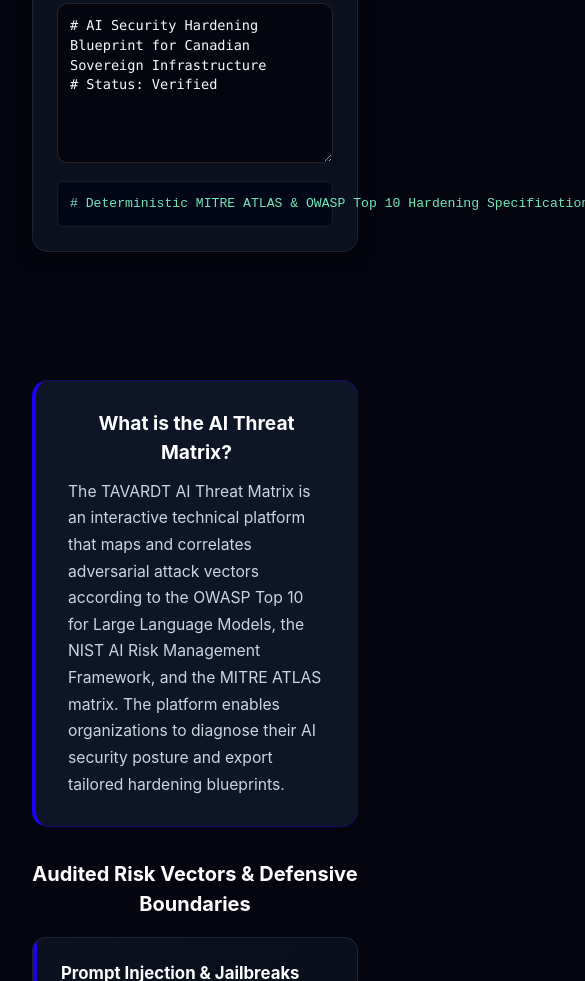
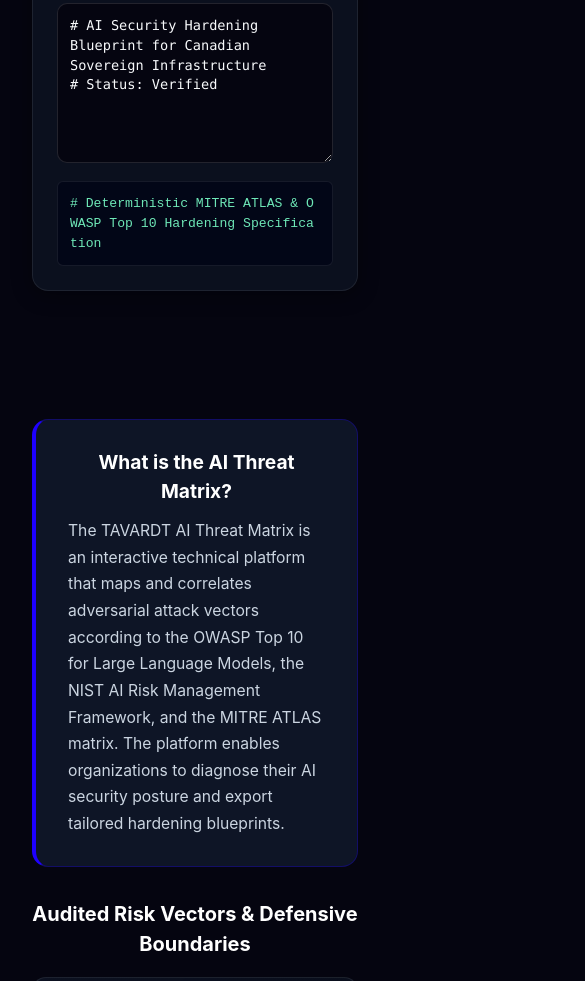
Before and after one commit to TAVARDT-Canada/ai-threat-matrix-ca, a plain HTML site: page index.html in a window 390 px wide. Shown: the part 3491-4472 px from the top of the page, 585 px wide, since content can reach past the window. Drawn offline with Linux system fonts and the light colour scheme.

Commit message:
fix: ensure mobile responsive layout without horizontal overflow

```diff
--- a/index.html
+++ b/index.html
@@ -151,6 +151,7 @@
 <style>
 
     * { box-sizing: border-box; margin: 0; padding: 0; }
+    html, body { overflow-x: hidden; max-width: 100vw; }
     body {
       font-family: -apple-system, BlinkMacSystemFont, "Segoe UI", Roboto, Helvetica, Arial, sans-serif;
       background-color: #060913;
@@ -659,7 +660,8 @@
    ========================================================================== */
 
 
-html, body {
+html, html, body { overflow-x: hidden; max-width: 100vw; }
+    body {
   background-color: #050510 !important;
   color: #f8fafc !important;
   font-family: -apple-system, BlinkMacSystemFont, "Segoe UI", Roboto, Helvetica, Arial, sans-serif !important;
@@ -2060,7 +2062,7 @@ footer > div:first-child {
 </div>
 <textarea class="blueprint-output" id="blueprint-area" style="width: 100%; height: 160px; background: #050510; border: 1px solid rgba(255, 255, 255, 0.08); border-radius: 8px; color: #839bc8; font-family: monospace; font-size: 0.85rem; padding: 12px; box-sizing: border-box; resize: vertical;"># AI Security Hardening Blueprint for Canadian Sovereign Infrastructure
 # Status: Verified</textarea>
-<pre id="blueprint-code-box" style="margin-top: 12px; padding: 12px; background: #020617; border: 1px solid rgba(255, 255, 255, 0.08); border-radius: 6px;"><code id="blueprint-code" style="color: #6ee7b7; font-family: monospace; font-size: 0.82rem;"># Deterministic MITRE ATLAS &amp; OWASP Top 10 Hardening Specification</code></pre>
+<pre id="blueprint-code-box" style="margin-top: 12px; padding: 12px; background: #020617; border: 1px solid rgba(255, 255, 255, 0.08); border-radius: 6px; overflow-x: auto; white-space: pre-wrap; word-break: break-all; max-width: 100%; box-sizing: border-box;"><code id="blueprint-code" style="color: #6ee7b7; font-family: monospace; font-size: 0.82rem;"># Deterministic MITRE ATLAS &amp; OWASP Top 10 Hardening Specification</code></pre>
 </div>
 </div>
 <div class="container">
```
